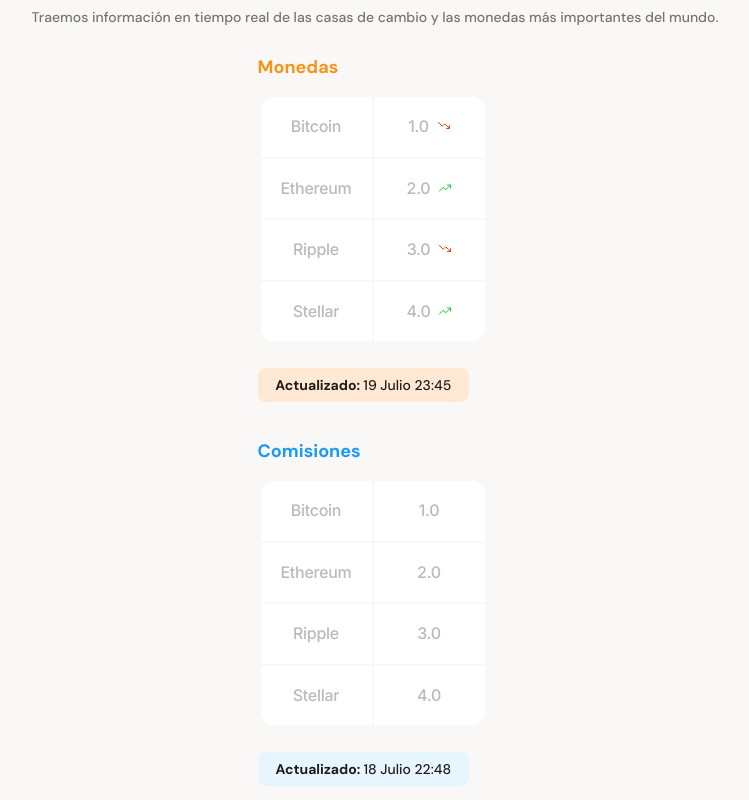
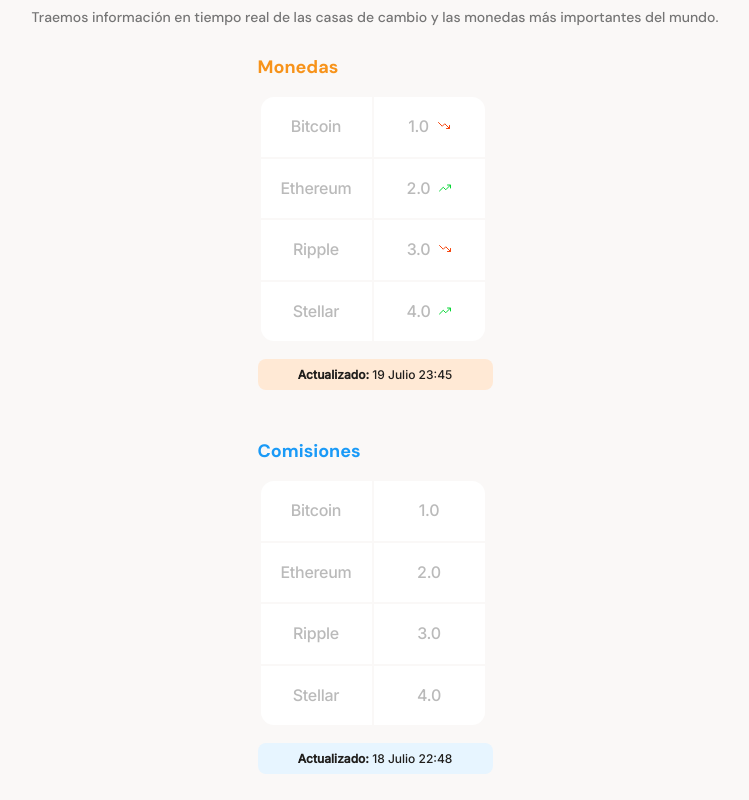
Before and after one commit to domakedev/Platzi-Curso-Maquetacion-Movil-First, a plain HTML site: page index.html in a window 1280 px wide. Shown: the part 671-1471 px from the top of the page, without its empty margins (265-1014 px from the left). Drawn offline with Linux system fonts and the light colour scheme.

Commit message:
Se corrigio margin top de los avisos debajo de las tablas: de 30px a 15px

```diff
--- a/index.html
+++ b/index.html
@@ -33,7 +33,7 @@
       <section class="tasas">
         <img class="tasas__logo" src="assets/img/Bitcoin.svg" alt="" />
         <h2>Visibilizamos todas las tasas de cambio.</h2>
-        <p>
+        <p class="tasas__descripcion">
           Traemos información en tiempo real de las casas de cambio y las
           monedas más importantes del mundo.
         </p>
--- a/styles/styles.css
+++ b/styles/styles.css
@@ -116,7 +116,7 @@ header .header__conoce {
   max-width: 900px;
 }
 
-.tasas p {
+.tasas__descripcion {
   font-family: DM Sans;
   font-style: normal;
   font-weight: 500;
@@ -222,6 +222,7 @@ header .header__conoce {
 }
 
 .tabla__aviso{
+  margin-top: 15px;
   padding: 8px;
   border-radius: 8px;
   font-family: Inter, Arial, Helvetica, sans-serif;
```
